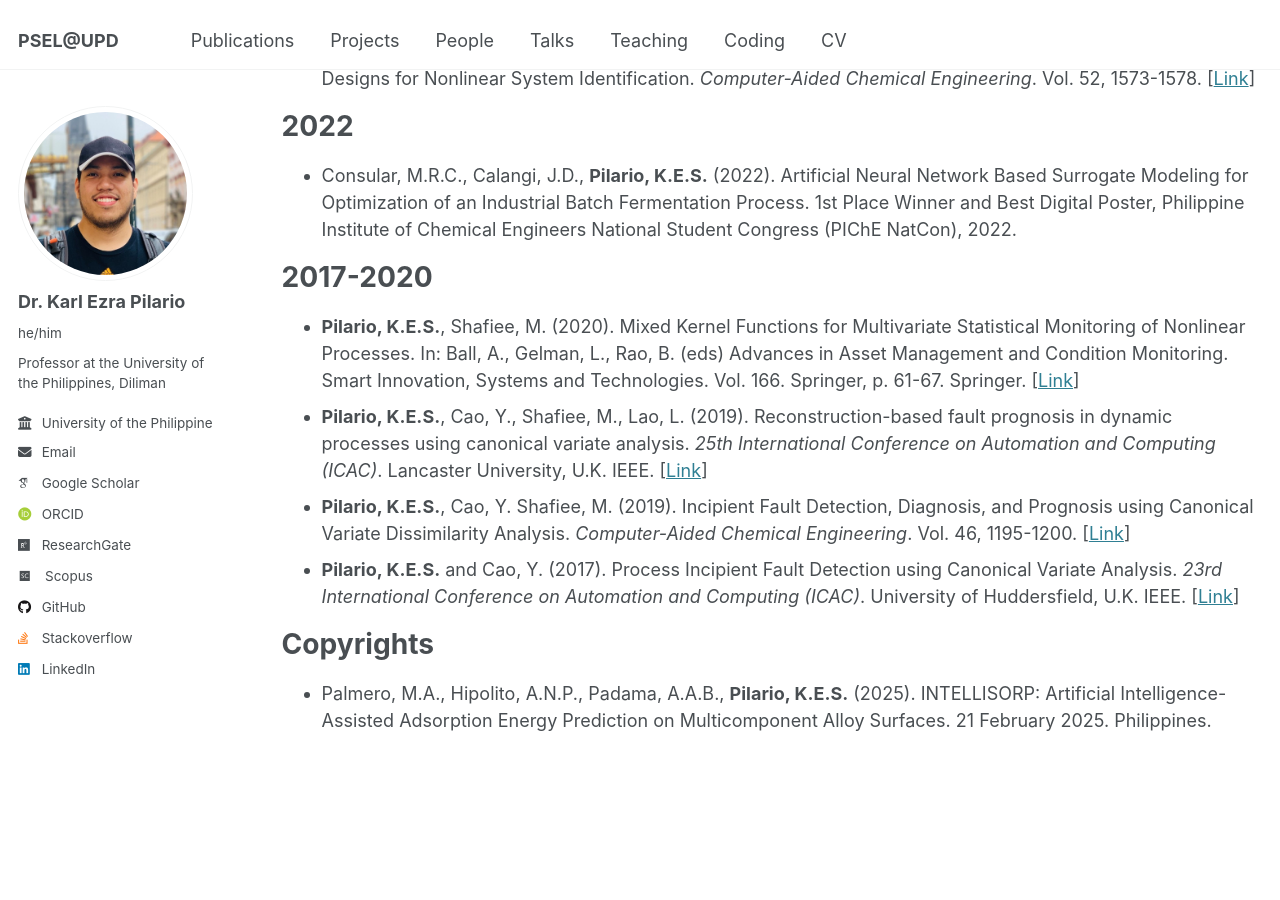
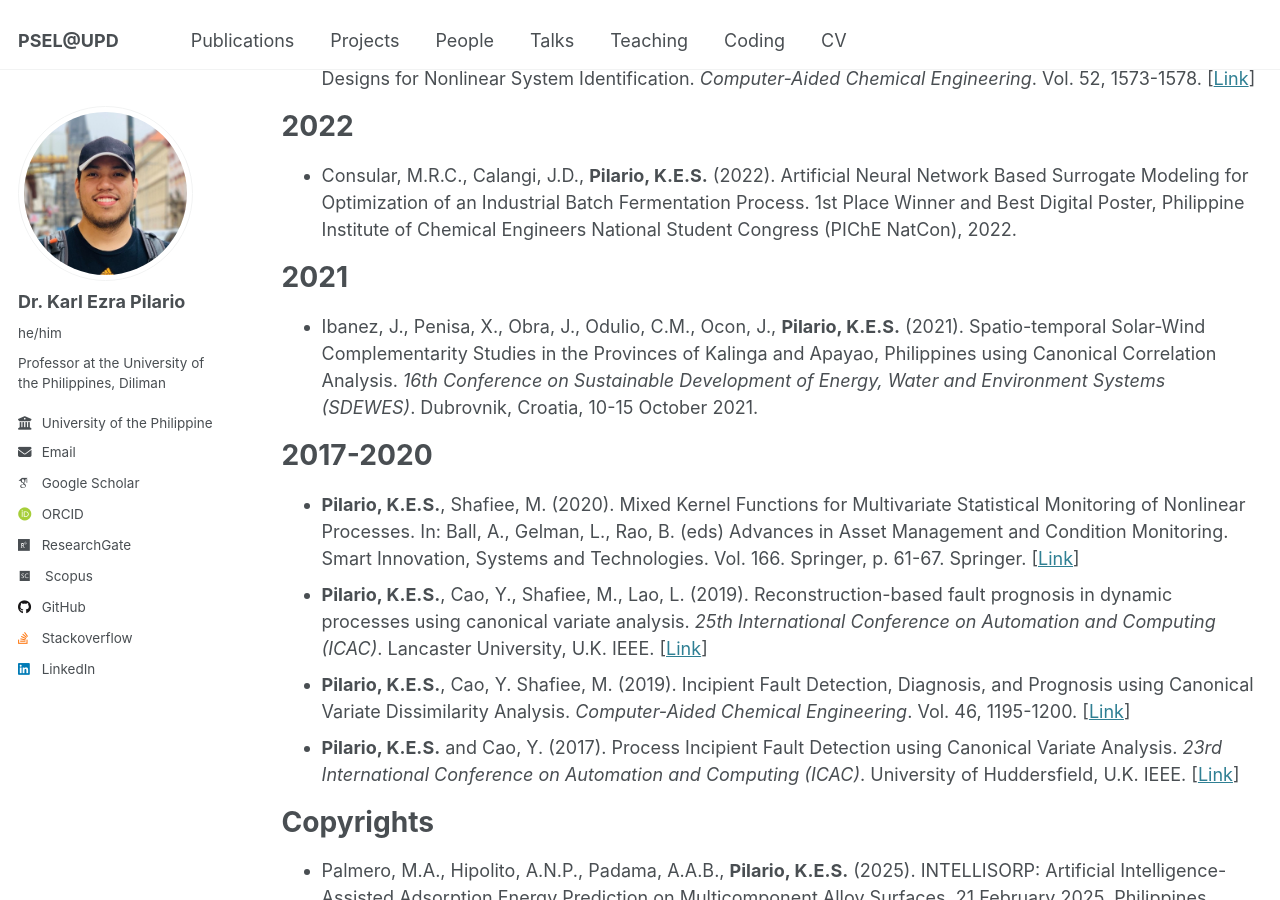
Before and after one commit to kspilario/kspilario.github.io, a Jekyll site: the page built from _pages/publications.md, in a window 1280 px wide and 900 px high, scrolled down 4490 px. Built offline with Jekyll 4.4.1, drawn with Linux system fonts in a browser that asks for light colours; some web fonts are replaced.

Commit message:
Update publications.md

```diff
--- a/_pages/publications.md
+++ b/_pages/publications.md
@@ -93,6 +93,10 @@ Using Multidomain Environmental Parameters in a Major Fishing Lake. *2nd Interna
 ======
 * Consular, M.R.C., Calangi, J.D., **Pilario, K.E.S.** (2022). Artificial Neural Network Based Surrogate Modeling for Optimization of an Industrial Batch Fermentation Process. 1st Place Winner and Best Digital Poster, Philippine Institute of Chemical Engineers National Student Congress (PIChE NatCon), 2022.
 
+2021
+======
+* Ibanez, J., Penisa, X., Obra, J., Odulio, C.M., Ocon, J., **Pilario, K.E.S.** (2021). Spatio-temporal Solar-Wind Complementarity Studies in the Provinces of Kalinga and Apayao, Philippines using Canonical Correlation Analysis. *16th Conference on Sustainable Development of Energy, Water and Environment Systems (SDEWES)*. Dubrovnik, Croatia, 10-15 October 2021.
+
 2017-2020
 ======
 * **Pilario, K.E.S.**, Shafiee, M. (2020). Mixed Kernel Functions for Multivariate Statistical Monitoring of Nonlinear Processes. In: Ball, A., Gelman, L., Rao, B. (eds) Advances in Asset Management and Condition Monitoring. Smart Innovation, Systems and Technologies. Vol. 166. Springer, p. 61-67. Springer. [[Link](https://doi.org/10.1007/978-3-030-57745-2_6)]
```
